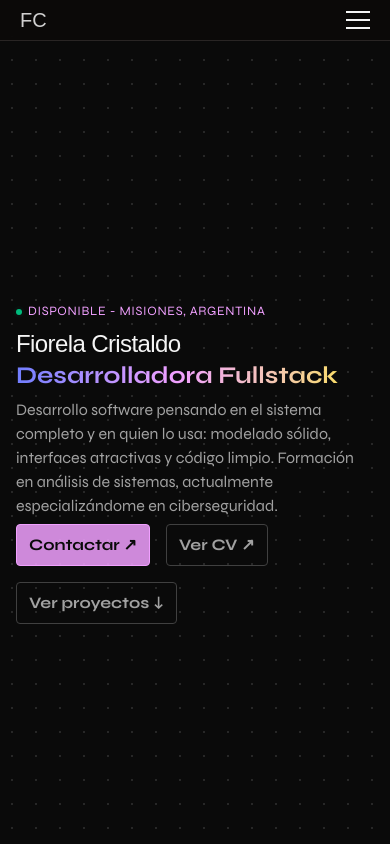
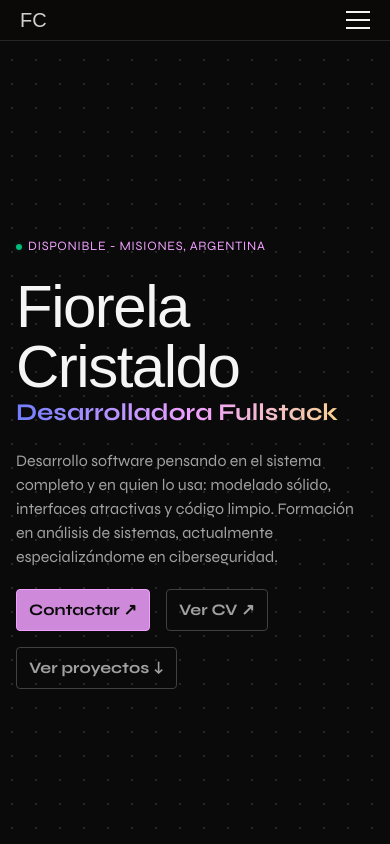
Before and after one commit to Cristaldo-Fiorela/portfolio, a React (Vite) app: page / in a window 390 px wide. Shown: the top 844 px of the page. Built offline with nearby package versions, Linux system fonts and the light colour scheme; some icons are missing; a web font is replaced by a local one.

Commit message:
ajustes mobile

```diff
--- a/src/components/Footer.jsx
+++ b/src/components/Footer.jsx
@@ -6,10 +6,10 @@ const Footer = () => {
     <footer className='mt-10 scroll-mt-15 bg-stone-950/90 min-h-fit py-10 border-y border-stone-800' id='contact'>
       <section className='flex flex-col gap-8 scroll-mt-15 max-w-5xl px-4 mx-auto'>
         <div className="flex flex-col justify-center gap-3">
-          <h2 className="font-family-heading text-2xl md:text-5xl text-neutral-200">Te gusta mi trabajo?</h2>
-          <h3 className="text-xl md:text-3xl flex gap-2">
+          <h2 className="font-family-heading text-4xl md:text-6xl text-neutral-200">Te gusta mi trabajo?</h2>
+          <h3 className="text-2xl md:text-4xl flex gap-2 font-bold bg-linear-to-r from-purple via-pink to-yellow bg-clip-text text-transparent">
             Conectemos!
-            <Icon icon="pixelarticons:sparkles" width="35" height="35" />
+            <Icon icon="pixelarticons:sparkles" />
           </h3>
         </div>
 
--- a/src/components/Welcome.jsx
+++ b/src/components/Welcome.jsx
@@ -4,7 +4,7 @@ import { cvSpanish } from '../db/links.js';
 const Welcome = () => {
   return (
     <div className='min-h-screen flex justify-center px-4'>
-      <section id='welcome' className='flex flex-col justify-center items-start gap-1.5 md:gap-10 md:w-2xl'>
+      <section id='welcome' className='flex flex-col justify-center items-start gap-5 md:gap-10 md:w-2xl'>
 
         <small className='flex gap-1.5 items-center uppercase text-pink tracking-wider'>
           <span className="relative flex size-1.5 leading-loose tracking-tight">
@@ -15,8 +15,8 @@ const Welcome = () => {
         </small>
 
         <div>
-          <h1 className='font-family-heading text-2xl md:text-6xl flex flex-col flex-wrap tracking-tight text-neutral-100'>{me.name}</h1>
-          <h2 className='text-2xl font-bold bg-linear-to-r from-purple via-pink to-yellow bg-clip-text text-transparent'>
+          <h1 className='font-family-heading text-6xl 2xl:text-8xl flex flex-col flex-wrap tracking-tight text-neutral-100'>{me.name}</h1>
+          <h2 className='text-2xl 2xl:text-4xl font-bold bg-linear-to-r from-purple via-pink to-yellow bg-clip-text text-transparent'>
             {me.job}
           </h2>
         </div>
```
